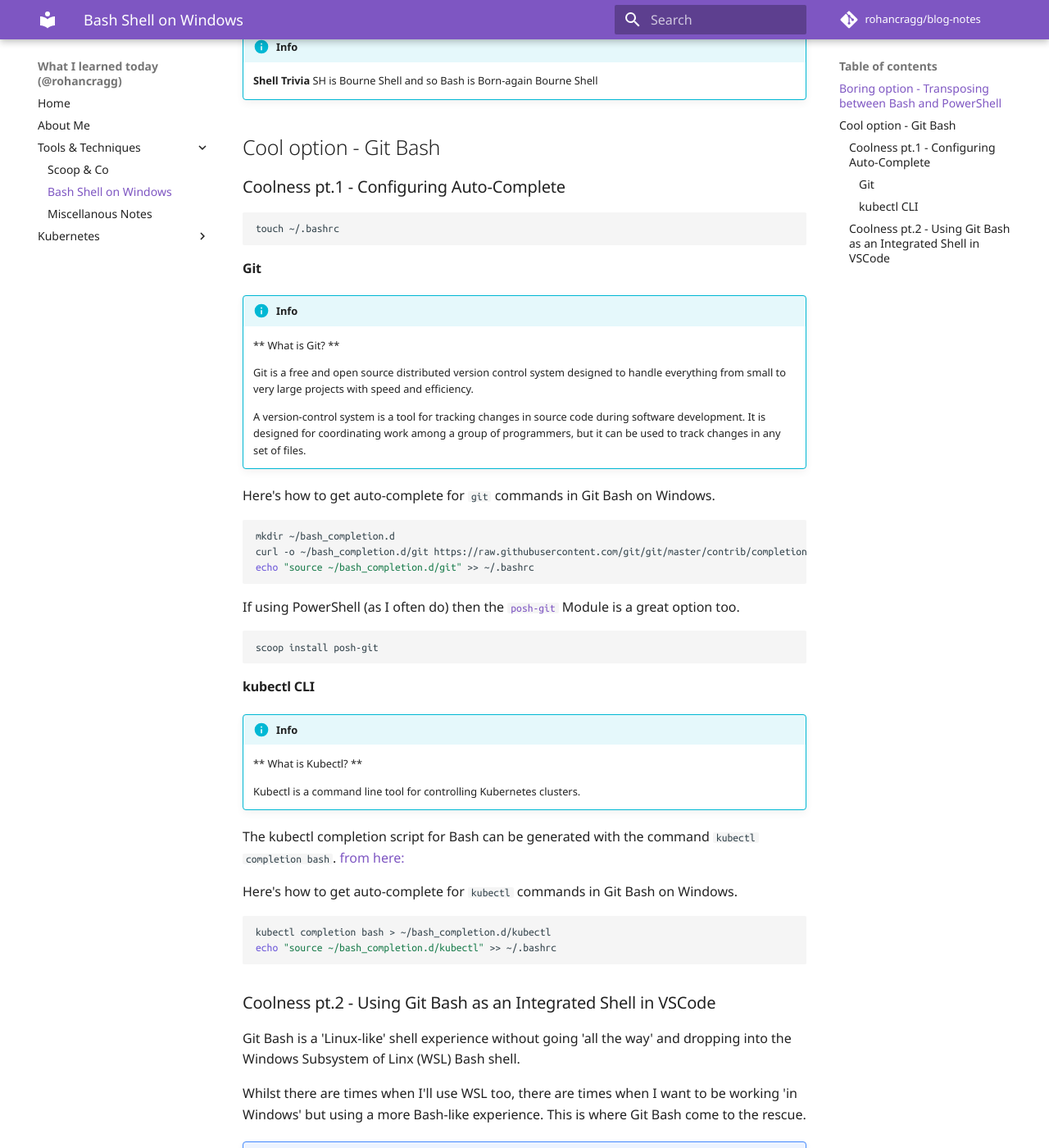
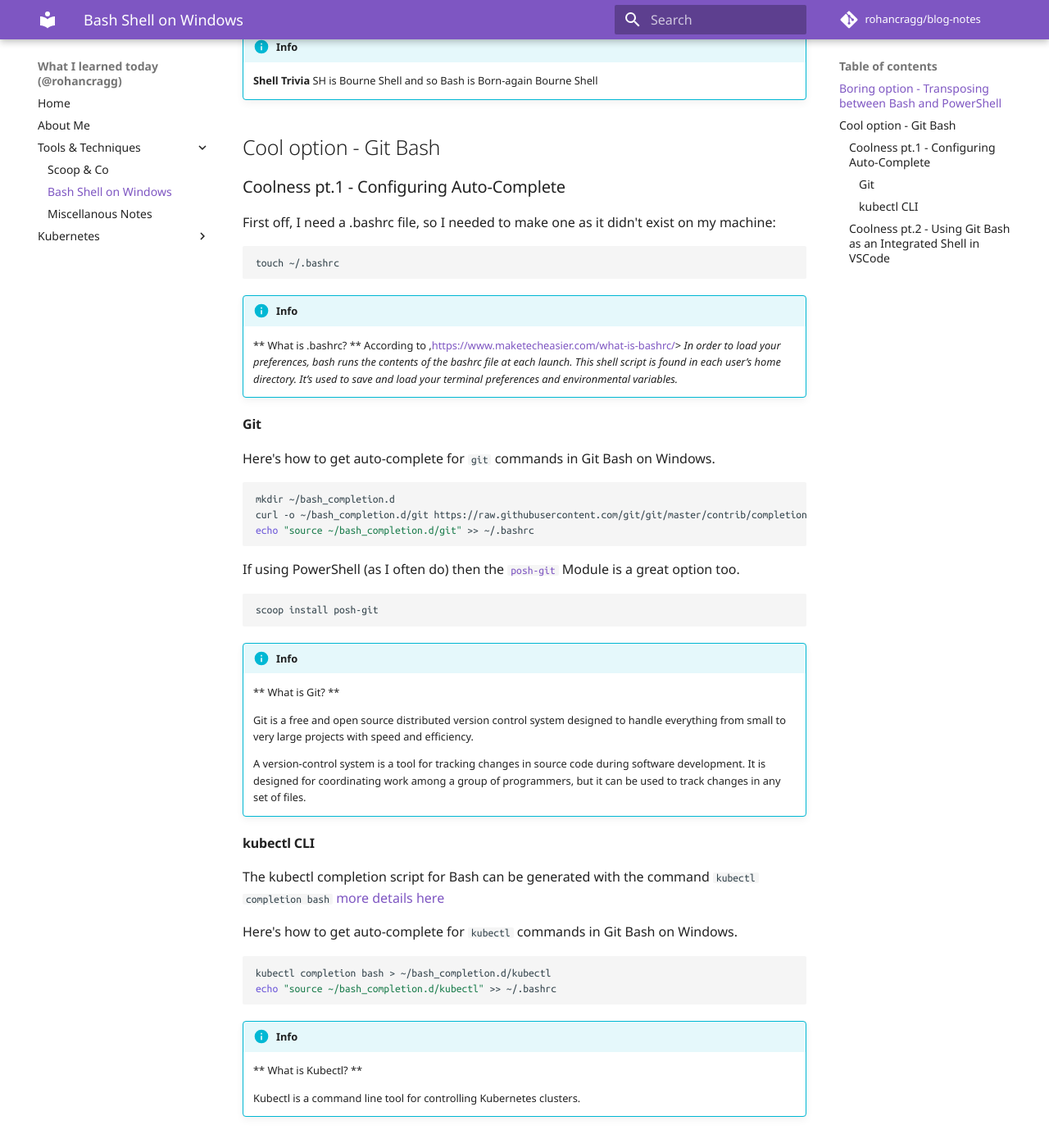
Before and after one commit to rohancragg/blog-notes, an MkDocs documentation site: the page built from docs/misc/git-bash.md, in a window 1280 px wide and 1400 px high, scrolled down 841 px. Shown: the whole window at 82% size. Built offline with MkDocs 1.6.1 and Material for MkDocs 9.7.7, drawn with Linux system fonts in a browser that asks for light colours; comment, search, counter and statistics services are not loaded; old or Windows-style settings are respelled for this version of MkDocs.

Commit message:
more tweaks

````diff
--- a/docs/misc/git-bash.md
+++ b/docs/misc/git-bash.md
@@ -36,19 +36,18 @@
 
 ### Coolness pt.1 - Configuring Auto-Complete
 
+First off, I need a .bashrc file, so I needed to make one as it didn't exist on my machine:
+
 ```bash
 touch ~/.bashrc
-
 ```
 
+!!! info
+    ** What is .bashrc? **
+    According to ,https://www.maketecheasier.com/what-is-bashrc/>
+    *In order to load your preferences, bash runs the contents of the bashrc file at each launch. This shell script is found in each user’s home directory. It’s used to save and load your terminal preferences and environmental variables.*
+
 #### Git
-
-!!! info
-    ** What is Git? **
-
-    Git is a free and open source distributed version control system designed to handle everything from small to very large projects with speed and efficiency.
-
-    A version-control system is a tool for tracking changes in source code during software development. It is designed for coordinating work among a group of programmers, but it can be used to track changes in any set of files.
 
 Here's how to get auto-complete for `git` commands in Git Bash on Windows.
 
@@ -63,15 +62,16 @@
 scoop install posh-git
 ```
 
+!!! info
+    ** What is Git? **
+
+    Git is a free and open source distributed version control system designed to handle everything from small to very large projects with speed and efficiency.
+
+    A version-control system is a tool for tracking changes in source code during software development. It is designed for coordinating work among a group of programmers, but it can be used to track changes in any set of files.
+
 #### kubectl CLI
 
-!!! info
-    ** What is Kubectl? **
-
-    Kubectl is a command line tool for controlling Kubernetes clusters.
-
-The kubectl completion script for Bash can be generated with the command `kubectl completion bash`.
-[from here:](https://kubernetes.io/docs/tasks/tools/install-kubectl/#optional-kubectl-configurations)
+The kubectl completion script for Bash can be generated with the command `kubectl completion bash` [more details here](https://kubernetes.io/docs/tasks/tools/install-kubectl/#optional-kubectl-configurations)
 
 Here's how to get auto-complete for `kubectl` commands in Git Bash on Windows.
 
@@ -79,6 +79,12 @@
 kubectl completion bash > ~/bash_completion.d/kubectl
 echo "source ~/bash_completion.d/kubectl" >> ~/.bashrc
 ```
+
+!!! info
+    ** What is Kubectl? **
+
+    Kubectl is a command line tool for controlling Kubernetes clusters.
+
 
 ### Coolness pt.2 - Using Git Bash as an Integrated Shell in VSCode
 
````
